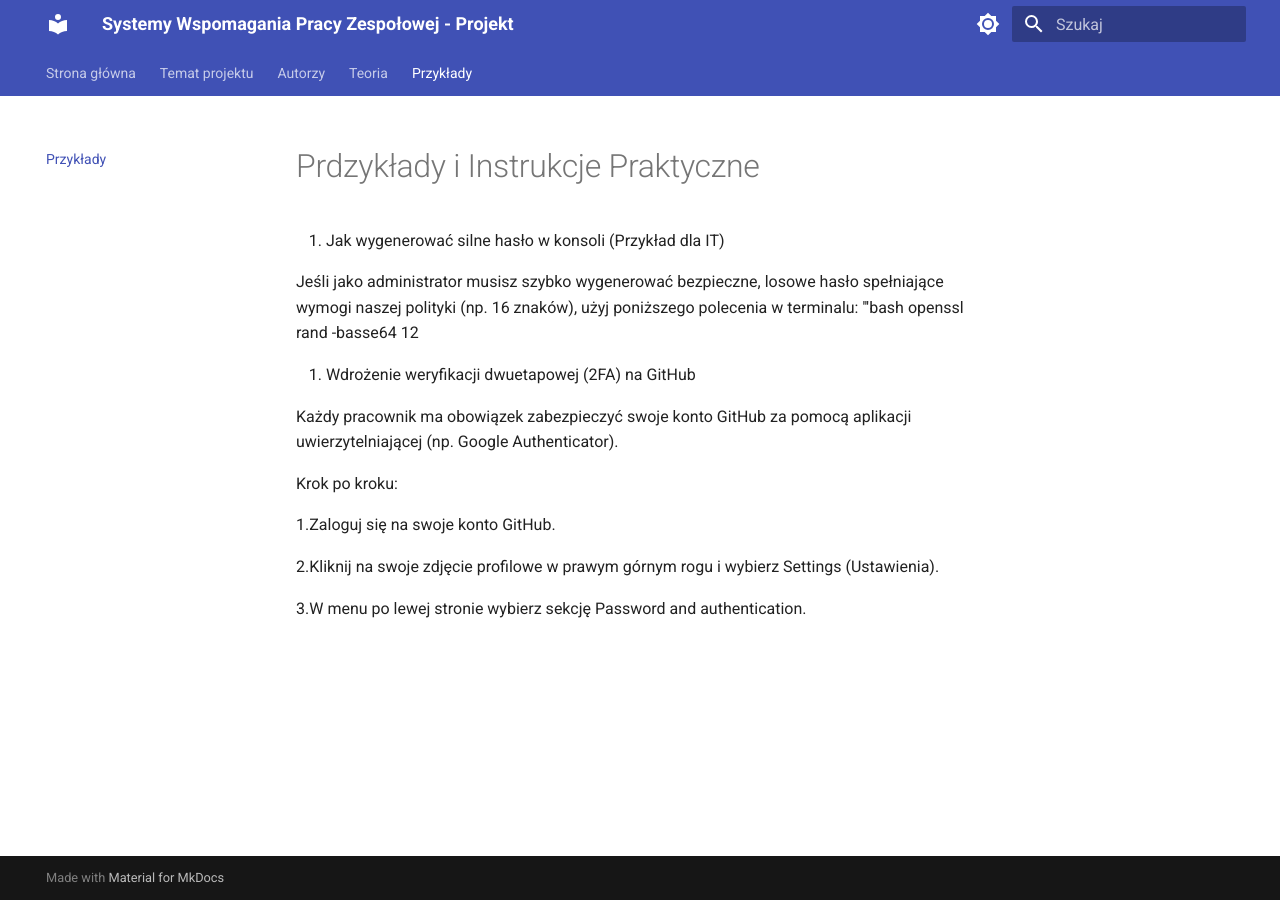
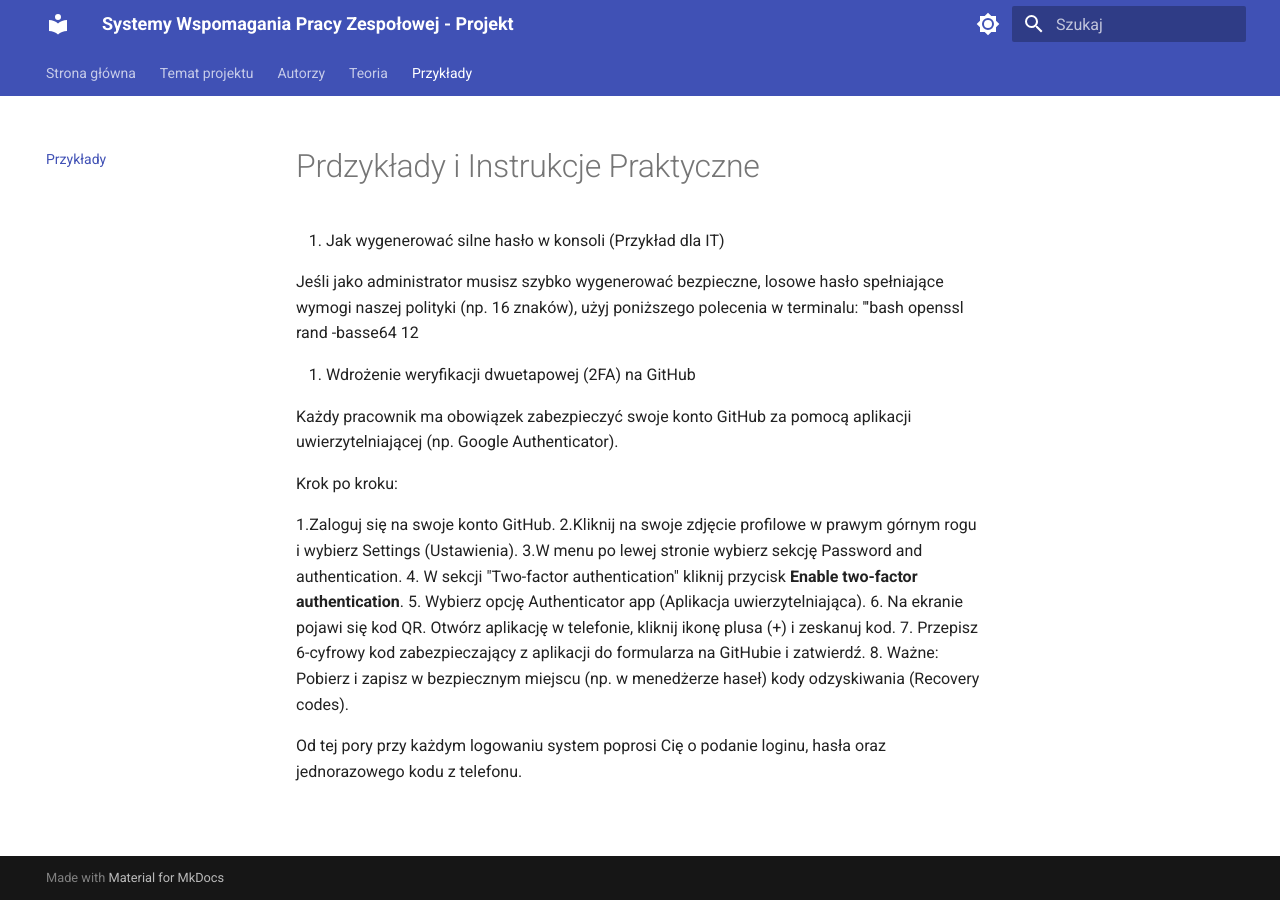
Before and after one commit to tomoon96/projekt-swbz-DEV, an MkDocs documentation site: the page built from docs/przyklady.md, in a window 1280 px wide. Built offline with MkDocs 1.6.1 and Material for MkDocs 9.7.7, drawn with Linux system fonts in a browser that asks for light colours.

Commit message:
docs: przyklady - dokonczenie instrukcji konfiguracji 2FA

```diff
--- a/docs/przyklady.md
+++ b/docs/przyklady.md
@@ -13,7 +13,12 @@ Każdy pracownik ma obowiązek zabezpieczyć swoje konto GitHub za pomocą aplik
 Krok po kroku:
 
    1.Zaloguj się na swoje konto GitHub.
+   2.Kliknij na swoje zdjęcie profilowe w prawym górnym rogu i wybierz      Settings (Ustawienia).
+   3.W menu po lewej stronie wybierz sekcję Password and authentication.
+   4. W sekcji "Two-factor authentication" kliknij przycisk **Enable two-factor authentication**.
+   5. Wybierz opcję Authenticator app (Aplikacja uwierzytelniająca).
+   6. Na ekranie pojawi się kod QR. Otwórz aplikację w telefonie, kliknij ikonę plusa (+) i zeskanuj kod.
+   7. Przepisz 6-cyfrowy kod zabezpieczający z aplikacji do formularza na GitHubie i zatwierdź.
+   8. Ważne: Pobierz i zapisz w bezpiecznym miejscu (np. w menedżerze haseł) kody odzyskiwania (Recovery codes).
 
-   2.Kliknij na swoje zdjęcie profilowe w prawym górnym rogu i wybierz      Settings (Ustawienia).
-
-   3.W menu po lewej stronie wybierz sekcję Password and authentication.
+Od tej pory przy każdym logowaniu system poprosi Cię o podanie loginu, hasła oraz jednorazowego kodu z telefonu.
```
